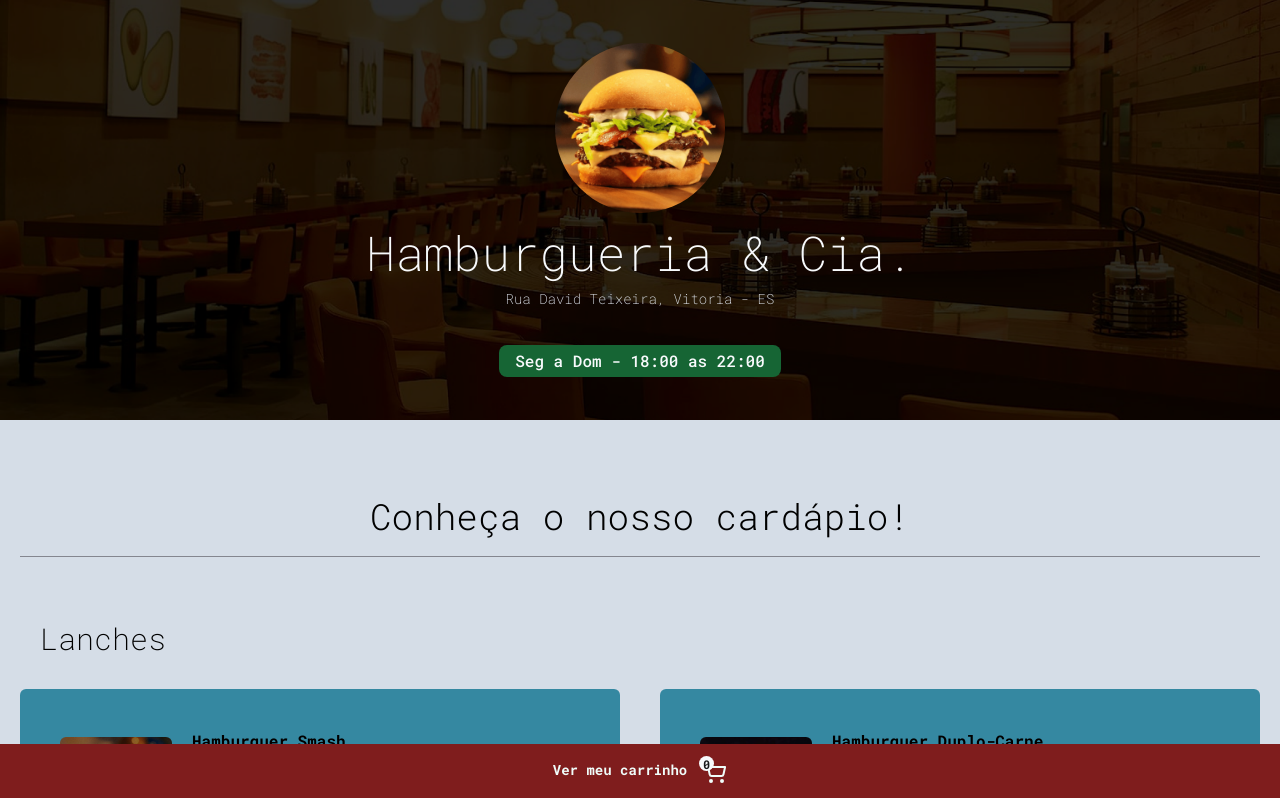
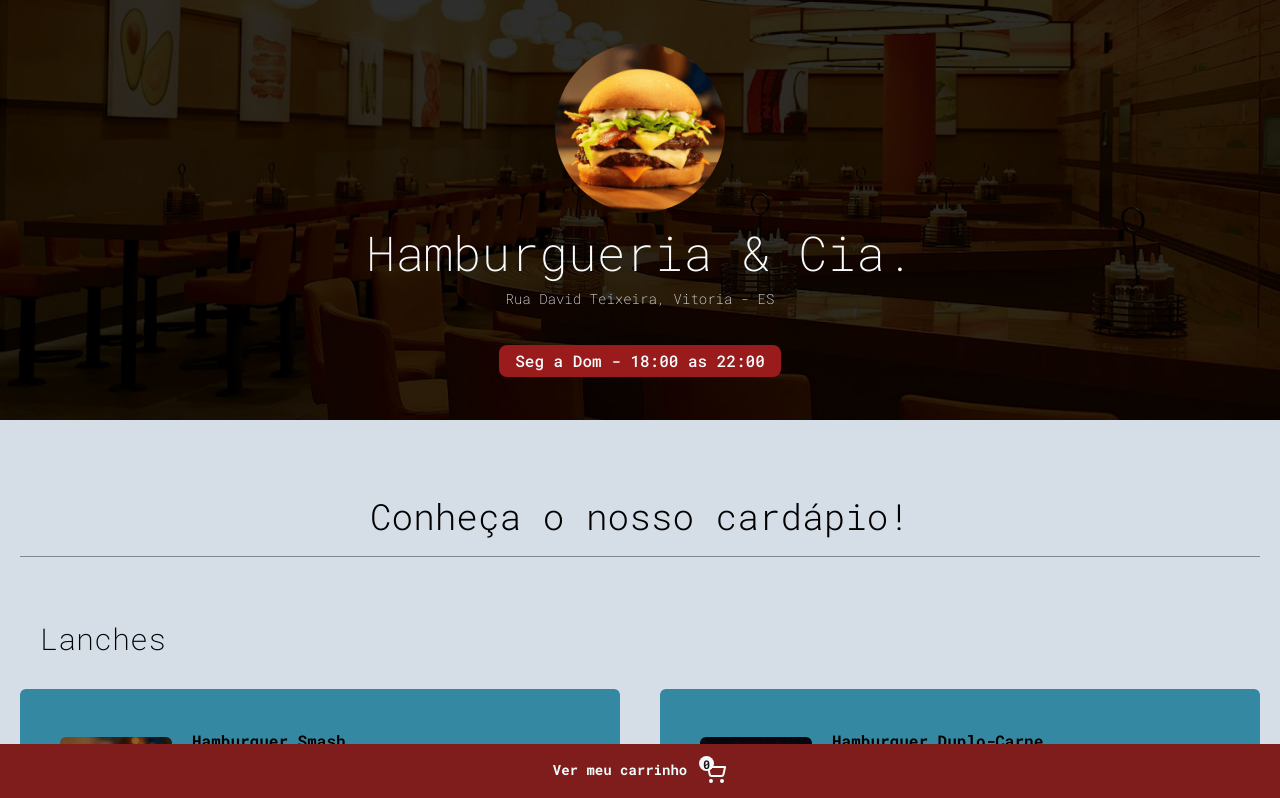
Before and after one commit to victorzld/cardapio-online, a Next.js app: page / in a window 1280 px wide. Shown: the top 798 px of the page. Built offline with nearby package versions, Linux system fonts and the light colour scheme.

Commit message:
third commit

```diff
--- a/src/app/pages/components/header.tsx
+++ b/src/app/pages/components/header.tsx
@@ -28,13 +28,13 @@ export default function Header() {
 
                     <div>
                         {hora >= 18 && hora < 22 ? (
-                            <div className='bg-green-800 rounded-lg py-1 px-4 mt-4'>
+                            <div className='bg-red-800 rounded-lg py-1 px-4 mt-4'>
                                 <span className='text-slate-50 font-medium'>
                                     Seg a Dom - 18:00 as 22:00
                                 </span>
                             </div>
                         ) : (
-                            <div className='bg-red-800 rounded-lg py-1 px-4 mt-4'>
+                            <div className='bg-green-800 rounded-lg py-1 px-4 mt-4'>
                                 <span className='text-slate-50 font-medium'>
                                     Seg a Dom - 18:00 as 22:00
                                 </span>
```
